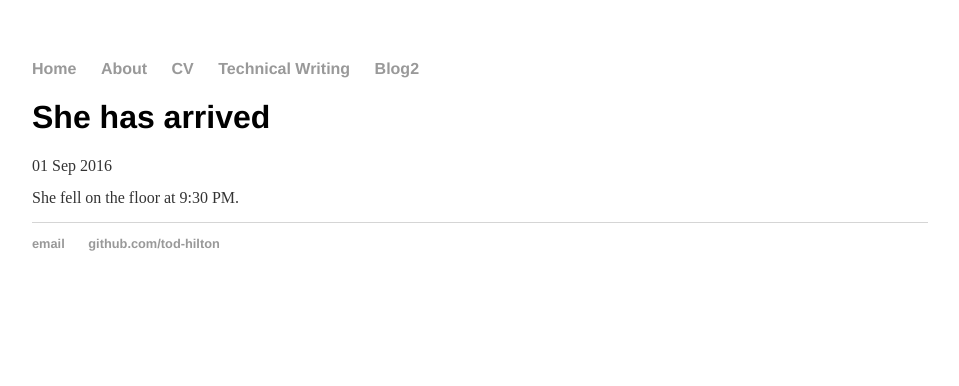
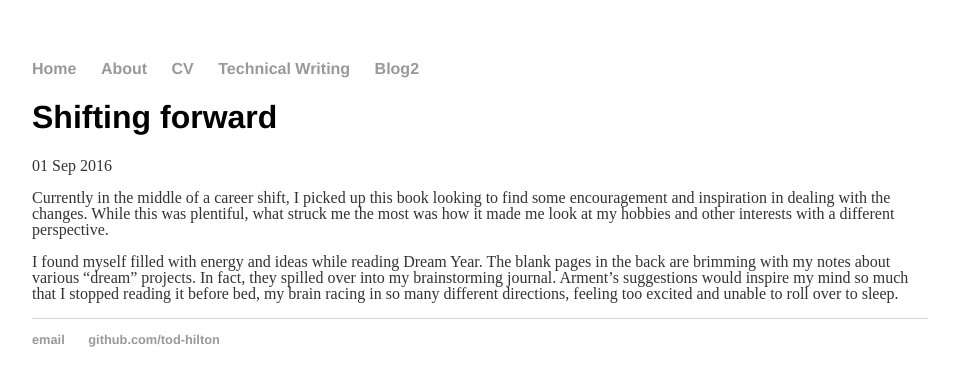
Before and after one commit to HiltonTod/testing, a Jekyll site: the page built from technicalwriting/_posts/2016-09-01-sample-one.md, in a window 1280 px wide. Shown: the top 386 px of the page, without its empty margins (160-1119 px from the left). Built offline with Jekyll 4.4.1, drawn with Linux system fonts in a browser that asks for light colours.

Commit message:
Update 2016-09-01-sample-one.md

```diff
--- a/technicalwriting/_posts/2016-09-01-sample-one.md
+++ b/technicalwriting/_posts/2016-09-01-sample-one.md
@@ -1,8 +1,20 @@
 ---
 layout: post
 category: technicalwriting
-title: "She has arrived"
+title: "Shifting forward"
 date: 2016-09-01
 ---
 
-She fell on the floor at 9:30 PM.
+Currently in the middle of a career shift, I picked up this book
+looking to find some encouragement and inspiration in dealing
+with the changes. While this was plentiful, what struck me the
+most was how it made me look at my hobbies and other interests
+with a different perspective.
+
+I found myself filled with energy and ideas while reading Dream
+Year. The blank pages in the back are brimming with my notes about
+various "dream" projects. In fact, they spilled over into my
+brainstorming journal. Arment's suggestions would inspire my mind
+so much that I stopped reading it before bed, my brain racing in
+so many different directions, feeling too excited and unable to
+roll over to sleep.
```
